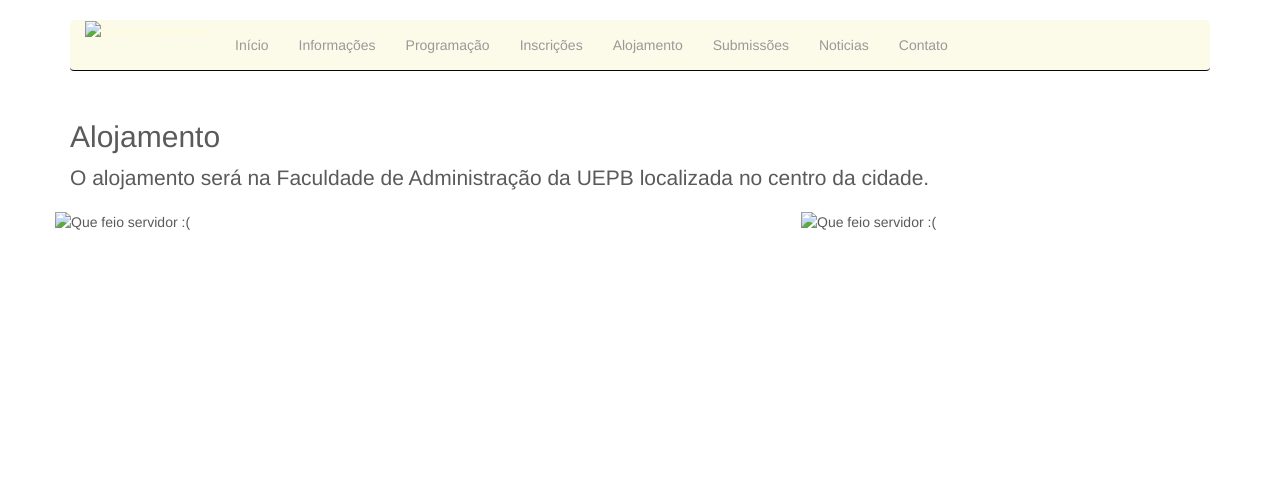
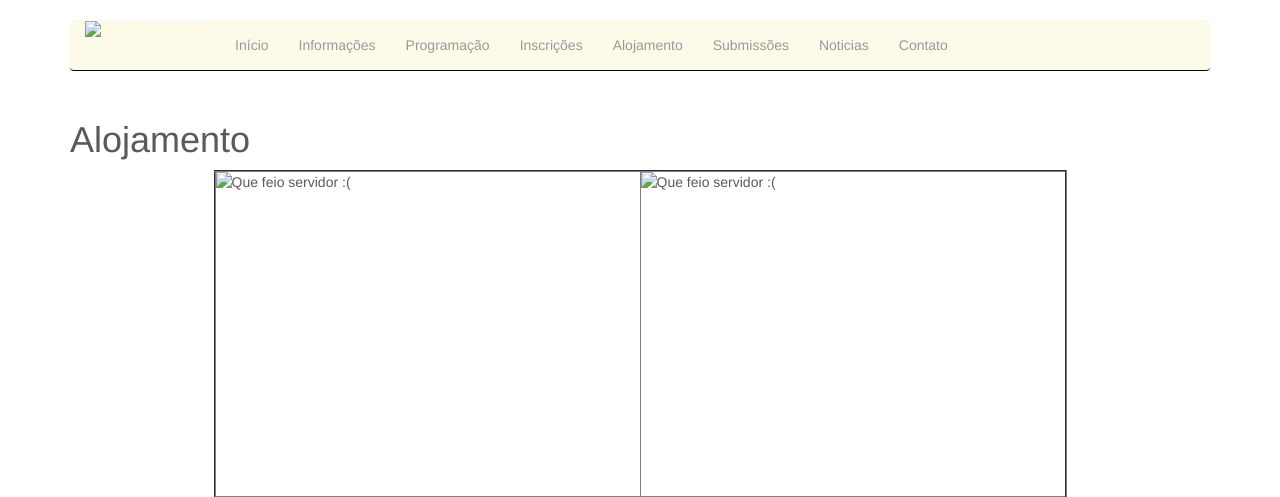
Before and after one commit to PETComputacaoUFCG/SiteENEPET2014, a Jekyll site: the page docs/html/alojamentos/index.html, which Jekyll copies as it is, in a window 1280 px wide. Shown: the top 497 px of the page. Built offline with Jekyll 4.4.1, drawn with Linux system fonts in a browser that asks for light colours; nearby versions of some CDN libraries; Markdown is read by kramdown in place of the engine named in the settings; grey boxes are pictures that could not be loaded.

```diff
--- a/docs/html/alojamentos/index.html
+++ b/docs/html/alojamentos/index.html
@@ -43,21 +43,35 @@
 						</div>
 						<div class="navbar-collapse collapse">
 							<ul class="nav navbar-nav">
-                <li><a href="../inicio/" id="meulink">Início</a></li>
-                <li><a href="../informacoes/">Informações</a></li>
-                <li><a style"color:#F21;" href="../programacao/">Programação</a></li>
-                <li><a style"color:#F21;" href="../inscricoes/">Inscrições</a></li>
-                <li><a href="../alojamentos/">Alojamento</a></li>
-                <li><a href="../submissao/">Submissões</a></li>
-                <li><a href="../noticias/">Noticias</a></li>
-                <li><a href="../contato/">Contato</a></li>
-                <a href="https://www.facebook.com/enepet2014.cg" class="myButton"></a>
+								<li>
+									<a href="../inicio/">Início</a>
+								</li>
+								<li>
+									<a href="../informacoes/">Informações</a>
+								</li>
+								<li>
+									<a href="../programacao/">Programação</a>
+								</li>
+								<li>
+									<a href="../inscricoes/" >Inscrições</a>
+								</li>
+								<li>
+									<a href="../alojamentos/">Alojamento</a>
+								</li>
+								<li>
+									<a href="../submissao/">Submissões</a>
+								</li>
+								<li>
+									<a href="../noticias/">Noticias</a>
+								</li>
+								<li>
+									<a href="../contato/">Contato</a>
+								</li>
 						</div>
 					</div>
 				</div>
 			</div>
 		</div>
-
 
 		<br/>
 		<br/>
@@ -68,18 +82,31 @@
 		<div class="container">
 
 			<div class="starter-template">
-				<h2>Alojamento</h2>
+				<h1>Alojamento</h1>
+
+				<table align="center" border=2>
+					<tr>
+						<td ><img src="../../../img/cg2.jpg"  align="left"   width="424" height="324" alt="Que feio servidor :("></td>
+						<td ><img src="../../../img/enepet2.png"  align="right"   width="424" height="324" alt="Que feio servidor :("></td>
+					</tr>
+					<tr>
+						<td ><img src="http://upload.wikimedia.org/wikipedia/commons/a/a0/AcudeVelhoCampinaGrande.jpg"  align="left"   width="424" height="324" alt="Que feio servidor :("></td>
+						<td ><img src="../../../img/tropeiros.jpg"  align="right"   width="424" height="324" alt="Que feio servidor :("></td>
+					</tr>
+
+				</table>
+				<br />
+
+				<div class="row">
 					<p class="lead">
 						O alojamento será na Faculdade de Administração da UEPB localizada no centro da cidade.
+
 					</p>
-				<div class="row">
-					<img src="../../../img/cg2.jpg"  align="left"   width="424" height="324" alt="Que feio servidor :(">
-					<img src="../../../img/enepet2.png"  align="right"   width="424" height="324" alt="Que feio servidor :(">
+					<div align="center">
+					<a href="https://mapsengine.google.com/map/edit?mid=zAGap5rD_NV8.k6n7oTqlNsnQ">
+						<img src="http://cct.ufcg.edu.br/mapa/GoogleEarth_UFCG_resize.jpg" />
+					</a>
 					</div>
-				<br/>
-				<div class="row">
-					<img src="http://upload.wikimedia.org/wikipedia/commons/a/a0/AcudeVelhoCampinaGrande.jpg"  align="left"   width="424" height="324" alt="Que feio servidor :(">
-					<img src="../../../img/tropeiros.jpg"  align="right"   width="424" height="324" alt="Que feio servidor :(">
 				</div>
 			</div>
 
```
Also changed, not shown: docs/html/inicio/index.html (+81 -36 lines). Lines whose indentation alone changed are shown as unchanged.
